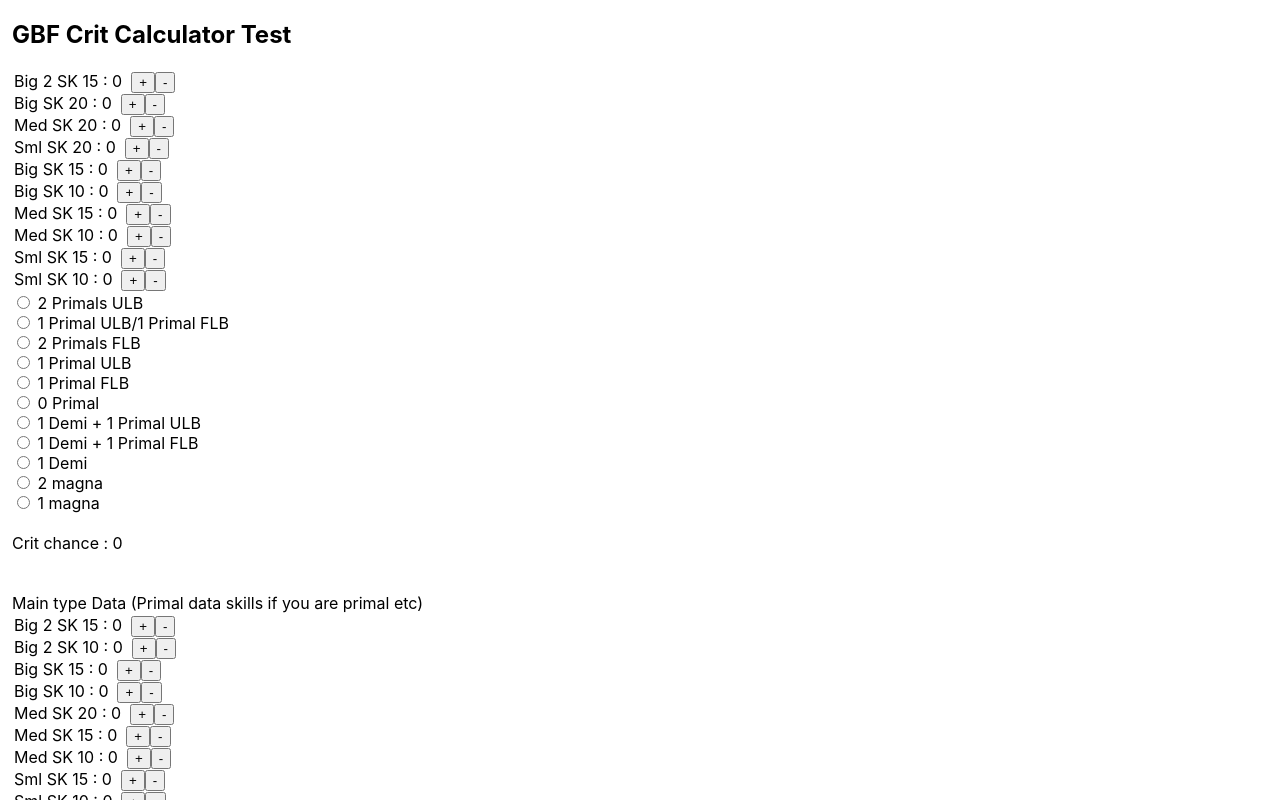
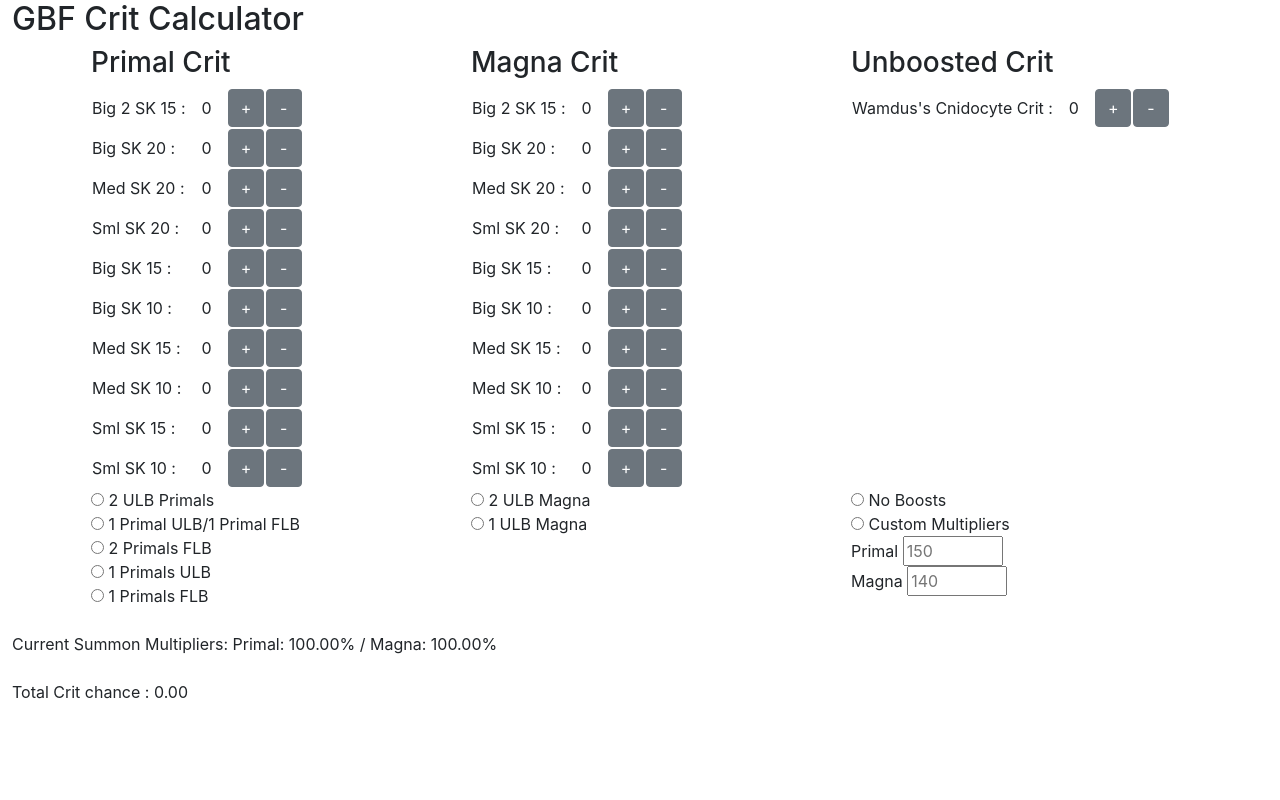
Before and after one commit to PogPoster/gbfcritcalc, a React (Create React App) app: page / in a window 1280 px wide. Shown: the top 800 px of the page. Built offline with nearby package versions, Linux system fonts and the light colour scheme.

Commit message:
Updated for crit changes

```diff
--- a/package.json
+++ b/package.json
@@ -4,6 +4,7 @@
   "version": "0.1.0",
   "private": true,
   "dependencies": {
+    "bootstrap": "^4.6.0",
     "react": "^16.9.0",
     "react-dom": "^16.9.0",
     "react-scripts": "3.1.1"
--- a/src/App.js
+++ b/src/App.js
@@ -2,42 +2,129 @@ import React from 'react';
 import './App.css';
 import WeaponSkill from './Component/WeaponSkill';
 import Summons from './Component/Summons';
+import '../node_modules/bootstrap/dist/css/bootstrap.min.css';
 
 class App extends React.Component {
+  constructor(props) {
+    super(props);
+    this.customRef = React.createRef();
+    this.magnaRef = React.createRef();
+    this.primalRef = React.createRef();
 
+  }
   state = {
-    weaponSkill: [
+    weaponSkillPrimal: [
       {skillName: "Big 2 SK 15",
       count: 0,
-      value: 12},
+      pValue: 12,
+      mValue: 0,
+      other: 0},
       {skillName: "Big SK 20",
       count: 0,
-      value: 11},
+      pValue: 11,
+      mValue: 0,
+      other: 0},
       {skillName: "Med SK 20",
       count: 0,
-      value: 7.5},
+      pValue: 7.5,
+      mValue: 0,
+      other: 0},
       {skillName: "Sml SK 20 ",
       count: 0,
-      value: 4},
+      pValue: 4,
+      mValue: 0,
+      other: 0},
       {skillName: "Big SK 15",
       count: 0,
-      value: 10},
+      pValue: 10,
+      mValue: 0,
+      other: 0},
       {skillName: "Big SK 10",
       count: 0,
-      value: 8},
+      pValue: 8,
+      mValue: 0,
+      other: 0},
       {skillName: "Med SK 15",
       count: 0,
-      value: 6.5},
+      pValue: 6.5,
+      mValue: 0,
+      other: 0},
       {skillName: "Med SK 10",
       count: 0,
-      value: 5},
+      pValue: 5,
+      mValue: 0,
+      other: 0},
       {skillName: "Sml SK 15",
       count: 0,
-      value: 3},
+      pValue: 3,
+      mValue: 0,
+      other: 0},
       {skillName: "Sml SK 10",
       count: 0,
-      value: 2},
+      pValue: 2,
+      mValue: 0,
+      other: 0},
     ],
+    weaponSkillMagna: [
+      {skillName: "Big 2 SK 15",
+      count: 0,
+      mValue: 12,
+      pValue: 0,
+      other: 0},
+      {skillName: "Big SK 20",
+      count: 0,
+      mValue: 11,
+      pValue: 0,
+      other: 0},
+      {skillName: "Med SK 20",
+      count: 0,
+      mValue: 7.5,
+      pValue: 0,
+      other: 0},
+      {skillName: "Sml SK 20 ",
+      count: 0,
+      mValue: 4,
+      pValue: 0,
+      other: 0},
+      {skillName: "Big SK 15",
+      count: 0,
+      mValue: 10,
+      pValue: 0,
+      other: 0},
+      {skillName: "Big SK 10",
+      count: 0,
+      mValue: 8,
+      pValue: 0,
+      other: 0},
+      {skillName: "Med SK 15",
+      count: 0,
+      mValue: 6.5,
+      pValue: 0,
+      other: 0},
+      {skillName: "Med SK 10",
+      count: 0,
+      mValue: 5,
+      pValue: 0,
+      other: 0},
+      {skillName: "Sml SK 15",
+      count: 0,
+      mValue: 3,
+      pValue: 0,
+      other: 0},
+      {skillName: "Sml SK 10",
+      count: 0,
+      mValue: 2,
+      pValue: 0,
+      other: 0},
+    ],
+    weaponSkillOther: [
+      {skillName: "Wamdus's Cnidocyte Crit",
+      count: 0,
+      mValue: 0,
+      pValue: 0,
+      other: 20}
+    ],
+
     dataBoosted: [
       {skillName: "Big 2 SK 15",
       count: 0,
@@ -154,61 +241,160 @@ class App extends React.Component {
       da: 3.5,
       ta: 0},
     ],
+    summonsPrimal: [
+      {
+       name: "2 ULB Primals",
+       pValue: 4,
+       mValue: 1,
+       other: 1
+      },
+      {name: " 1 Primal ULB/1 Primal FLB",
+      pValue: 3.9,
+      mValue: 1,
+      other: 1
+      },
+      {name: " 2 Primals FLB",
+      pValue: 3.8,
+      mValue: 1,
+      other: 1
+      },
+      {name: " 1 Primals ULB",
+      pValue: 2.5,
+      mValue: 1,
+      other: 1
+      },
+      {name: " 1 Primals FLB",
+      pValue: 2.4,
+      mValue: 1,
+      other: 1
+      }
+    ],
+    summonsMagna: [
+      {
+       name: "2 ULB Magna",
+       pValue: 1,
+       mValue: 3.8,
+       other: 1
+      },
+      {name: " 1 ULB Magna",
+      pValue: 1,
+      mValue: 2.4,
+      other: 1
+      }
+    ],
+    summonsOther: [
+      {
+       name: "No Boosts",
+       pValue: 1,
+       mValue: 1,
+       other: 1
+      }
+    ],
 
-    selectedOption: 0
+    primalValue: 1,
+    magnaValue: 1
   }
 
 
   //TODO
   //REWRITE THIS INTO GENERIC, TOO LAZY
   //OR JUST CHANGE IT TO INPUT NUMBER
+  //Remove redundancy
 
-  plusClick = (e) => {
-    var weaponSkills = this.state.weaponSkill.slice()
+  plusClickPrimal = (e) => {
+    var weaponSkills = this.state.weaponSkillPrimal.slice()
     weaponSkills[e].count = weaponSkills[e].count + 1
-    this.setState({weaponSkill: weaponSkills})
+    this.setState({weaponSkillPrimal: weaponSkills})
   }
 
-  minusClick = (e) => {
-    var weaponSkills = this.state.weaponSkill.slice()
+  minusClickPrimal = (e) => {
+    var weaponSkills = this.state.weaponSkillPrimal.slice()
     weaponSkills[e].count = Math.max(weaponSkills[e].count - 1, 0)
-    this.setState({weaponSkill: weaponSkills})
+    this.setState({weaponSkillPrimal: weaponSkills})
   }
 
-  boostedplusClick = (e) => {
-    var weaponSkills = this.state.dataBoosted.slice()
+  plusClickMagna = (e) => {
+    var weaponSkills = this.state.weaponSkillMagna.slice()
     weaponSkills[e].count = weaponSkills[e].count + 1
-    this.setState({dataBoosted: weaponSkills})
+    this.setState({weaponSkillMagna: weaponSkills})
   }
 
-  boostedminusClick = (e) => {
-    var weaponSkills = this.state.dataBoosted.slice()
+  minusClickMagna = (e) => {
+    var weaponSkills = this.state.weaponSkillMagna.slice()
     weaponSkills[e].count = Math.max(weaponSkills[e].count - 1, 0)
-    this.setState({dataBoosted: weaponSkills})
+    this.setState({weaponSkillMagna: weaponSkills})
   }
 
-  unboostedplusClick = (e) => {
-    var weaponSkills = this.state.dataUnboosted.slice()
+  plusClickOther = (e) => {
+    var weaponSkills = this.state.weaponSkillOther.slice()
     weaponSkills[e].count = weaponSkills[e].count + 1
-    this.setState({dataUnboosted: weaponSkills})
+    this.setState({weaponSkillOther: weaponSkills})
   }
 
-  unboostedminusClick = (e) => {
-    var weaponSkills = this.state.dataUnboosted.slice()
+  minusClickOther = (e) => {
+    var weaponSkills = this.state.weaponSkillOther.slice()
     weaponSkills[e].count = Math.max(weaponSkills[e].count - 1, 0)
-    this.setState({dataUnboosted: weaponSkills})
+    this.setState({weaponSkillOther: weaponSkills})
   }
 
+
+
+  // boostedplusClick = (e) => {
+  //   var weaponSkills = this.state.dataBoosted.slice()
+  //   weaponSkills[e].count = weaponSkills[e].count + 1
+  //   this.setState({dataBoosted: weaponSkills})
+  // }
+
+  // boostedminusClick = (e) => {
+  //   var weaponSkills = this.state.dataBoosted.slice()
+  //   weaponSkills[e].count = Math.max(weaponSkills[e].count - 1, 0)
+  //   this.setState({dataBoosted: weaponSkills})
+  // }
+
+  // unboostedplusClick = (e) => {
+  //   var weaponSkills = this.state.dataUnboosted.slice()
+  //   weaponSkills[e].count = weaponSkills[e].count + 1
+  //   this.setState({dataUnboosted: weaponSkills})
+  // }
+
+  // unboostedminusClick = (e) => {
+  //   var weaponSkills = this.state.dataUnboosted.slice()
+  //   weaponSkills[e].count = Math.max(weaponSkills[e].count - 1, 0)
+  //   this.setState({dataUnboosted: weaponSkills})
+  // }
+
   handleOnChange = (e) => {
-      this.setState({ selectedOption: e.target.value});
+      console.log(JSON.stringify(e.target.value.primal))
+      this.setState({ selectedOption: e.target.value.primal});
   }
 		//Theoretical damage increase: {(Math.min(critChance, 100) * 0.5)}%
 
   render() {
+    const weaponSkillsPrimal = this.state.weaponSkillPrimal.map((weapon, index)=>
+      <WeaponSkill name={weapon.skillName} count={weapon.count} key={"WeaponSkills" + index} index={index} click={this.plusClickPrimal} minusClick={this.minusClickPrimal}></WeaponSkill>
+    )
 
-    const weaponSkills = this.state.weaponSkill.map((weapon, index)=>
-      <WeaponSkill name={weapon.skillName} count={weapon.count} key={"WeaponSkills" + index} index={index} click={this.plusClick} minusClick={this.minusClick}></WeaponSkill>
+    const weaponSkillsMagna = this.state.weaponSkillMagna.map((weapon, index)=>
+      <WeaponSkill name={weapon.skillName} count={weapon.count} key={"WeaponSkills" + index} index={index} click={this.plusClickMagna} minusClick={this.minusClickMagna}></WeaponSkill>
     )
+
+    const weaponSkillsOther = this.state.weaponSkillOther.map((weapon, index)=>
+      <WeaponSkill name={weapon.skillName} count={weapon.count} key={"WeaponSkills" + index} index={index} click={this.plusClickOther} minusClick={this.minusClickOther}></WeaponSkill>
+    )
+
+    const summonsPrimal = this.state.summonsPrimal.map((summon, index) =>
+      <> <input type="radio" name="summons" onChange={()=> this.setState({primalValue: summon.pValue, magnaValue: summon.mValue})}/> {summon.name} <br/></>
+
+    )
+
+    const summonsMagna = this.state.summonsMagna.map((summon, index) =>
+      <> <input type="radio" name="summons" onChange={()=> this.setState({primalValue: summon.pValue, magnaValue: summon.mValue})}/> {summon.name} <br/></>
+    )
+
+    const summonsOther = this.state.summonsOther.map((summon, index) =>
+      <> <input type="radio" name="summons" onChange={()=> this.setState({primalValue: summon.pValue, magnaValue: summon.mValue})}/> {summon.name} <br/></>
+    )
+
 
     const dataBoosted = this.state.dataBoosted.map((weapon, index)=>
       <WeaponSkill name={weapon.skillName} count={weapon.count} key={"dataBoosted"+index} index={index} click={this.boostedplusClick} minusClick={this.boostedminusClick}></WeaponSkill>
@@ -219,29 +405,77 @@ class App extends React.Component {
     )
 
 
-    const baseCrit = this.state.weaponSkill.reduce((accumulator, weapon)=> parseFloat(accumulator) + (weapon.count * weapon.value), 0)
-    const critChance = (this.state.selectedOption) ? this.state.selectedOption * baseCrit : 0;
+    const basePrimalCrit = this.state.weaponSkillPrimal.reduce((accumulator, weapon)=> parseFloat(accumulator) + (weapon.count * weapon.pValue), 0)
+    const primalCritChance = (this.state.primalValue) ? this.state.primalValue * basePrimalCrit : 0;
 
-    const boostedDa = Math.min(this.state.dataBoosted.reduce((accumulator, weapon)=> parseFloat(accumulator) + (weapon.count * weapon.da), 0) * (this.state.selectedOption), 50)
-    const boostedTa = Math.min(this.state.dataBoosted.reduce((accumulator, weapon)=> parseFloat(accumulator) + (weapon.count * weapon.ta), 0) * (this.state.selectedOption), 50)
+    const baseMagnaCrit = this.state.weaponSkillMagna.reduce((accumulator, weapon)=> parseFloat(accumulator) + (weapon.count * weapon.mValue), 0)
+    const magnaCritChance = (this.state.magnaValue) ? this.state.magnaValue * baseMagnaCrit : 0;
 
-    const unboostedDa = Math.min(this.state.dataUnboosted.reduce((accumulator, weapon)=> parseFloat(accumulator) + (weapon.count * weapon.da), 0) , 50)
-    const unboostedTa = Math.min(this.state.dataUnboosted.reduce((accumulator, weapon)=> parseFloat(accumulator) + (weapon.count * weapon.ta), 0) , 50)
+    const baseOtherCrit = this.state.weaponSkillOther.reduce((accumulator, weapon)=> parseFloat(accumulator) + (weapon.count * weapon.other), 0)
 
+
+    // const boostedDa = Math.min(this.state.dataBoosted.reduce((accumulator, weapon)=> parseFloat(accumulator) + (weapon.count * weapon.da), 0) * (this.state.selectedOption), 50)
+    // const boostedTa = Math.min(this.state.dataBoosted.reduce((accumulator, weapon)=> parseFloat(accumulator) + (weapon.count * weapon.ta), 0) * (this.state.selectedOption), 50)
+
+    // const unboostedDa = Math.min(this.state.dataUnboosted.reduce((accumulator, weapon)=> parseFloat(accumulator) + (weapon.count * weapon.da), 0) , 50)
+    // const unboostedTa = Math.min(this.state.dataUnboosted.reduce((accumulator, weapon)=> parseFloat(accumulator) + (weapon.count * weapon.ta), 0) , 50)
 
     return (
       <div className="App" style={{marginLeft:"12px"}}>
-        <h2>GBF Crit Calculator Test</h2>
-        <table>
-          {weaponSkills}
-        </table>
-        <Summons click={this.handleOnChange} selected={this.state.selectedOption} ></Summons>
+        <h2>GBF Crit Calculator </h2>
+        <div class="container">
+          <div class="row">
+            <div class="col-sm">
+            <h3>Primal Crit </h3>
+              <table>
+                {weaponSkillsPrimal}
+              </table>
+            </div>
+            <div class="col-sm">
+            <h3>Magna Crit </h3>
+              <table>
+                {weaponSkillsMagna}
+              </table>
+            </div>
+            <div class="col-sm">
+            <h3>Unboosted Crit </h3>
+              <table>
+                {weaponSkillsOther}
+              </table>
+              <br/>
+           </div>
+          </div>
+        </div>
+        <div class="container">
+          <div class="row">
+            <div class="col-sm">
+                {summonsPrimal}
+            </div>
+            <div class="col-sm">
+                {summonsMagna}
+            </div>
+            <div class="col-sm">
+                {summonsOther}
+                <> <input  ref={this.customRef} type="radio" name="summons" onChange={()=> this.setState({primalValue: this.primalRef.current.value/100 + 1, magnaValue: this.magnaRef.current.value/100 + 1})}/> Custom Multipliers
+                <br/> Primal <input ref={this.primalRef} placeholder={"150"} style={{width: "100px"} }></input>
+                <br/> Magna <input ref={this.magnaRef} placeholder={"140"} style={{width: "100px"}} ></input>
+
+                </>
+           </div>
+          </div>
+        </div>
+
         <br/>
-        Crit chance : {critChance}
+
+        Current Summon Multipliers: Primal: {(this.state.primalValue*100).toFixed(2)}% / Magna: {(this.state.magnaValue*100).toFixed(2)}%
+        <br/>
+        <br/>
+
+        Total Crit chance : {(primalCritChance + magnaCritChance + baseOtherCrit).toFixed(2)}
         <br/>
         <br/>
 		    <br/>
-        Main type Data (Primal data skills if you are primal etc)
+        {/* Main type Data (Primal data skills if you are primal etc)
         <table>
           {dataBoosted}
         </table>
@@ -258,7 +492,7 @@ class App extends React.Component {
 		    <br/>
         Combined: {(boostedDa + unboostedDa).toFixed(2)}/{(boostedTa + unboostedTa).toFixed(2)}
 		    <br/>
-		    <br/>
+		    <br/> */}
 
 
 
--- a/src/Component/Summons.js
+++ b/src/Component/Summons.js
@@ -4,7 +4,7 @@ export class Summons extends Component {
     render() {
         return (
             <div>
-                <input type="radio" name="summons" value={4}  onChange={this.props.click}/> 2 Primals ULB<br/>
+                <input type="radio" name="summons" value={{"primal":4}}  onChange={this.props.click}/> 2 Primals ULB<br/>
                 <input type="radio" name="summons" value={3.9}  onChange={this.props.click}/> 1 Primal ULB/1 Primal FLB<br/>
                 <input type="radio" name="summons" value={3.8}  onChange={this.props.click}/> 2 Primals FLB<br/>
                 <input type="radio" name="summons" value={2.5}  onChange={this.props.click}/> 1 Primal ULB<br/>
--- a/src/Component/WeaponSkill.js
+++ b/src/Component/WeaponSkill.js
@@ -3,12 +3,14 @@ import React, { Component } from 'react'
 export class WeaponSkill extends Component {
     render() {
         return (
-            <div>
-                {this.props.name} : {this.props.count} &nbsp;
-                <button onClick={this.props.click.bind(this, this.props.index)}>+</button>
-                <button onClick={this.props.minusClick.bind(this, this.props.index)}>-</button>
+            <tr>
+                <td>{this.props.name} :</td>
+                <td style={{padding: "0 15px"}}>{this.props.count}</td>
+                <td><button style={{width:"36px"}} type="button" class="btn btn-secondary" onClick={this.props.click.bind(this, this.props.index)}>+</button></td>
+                <td><button style={{width:"36px"}} type="button" class="btn btn-secondary" onClick={this.props.minusClick.bind(this, this.props.index)}>-</button></td>
+            </tr>
 
-            </div>
+
         )
     }
 }
```
Also changed, not shown: 1 other file (tests, documents, lock files or other folders).
